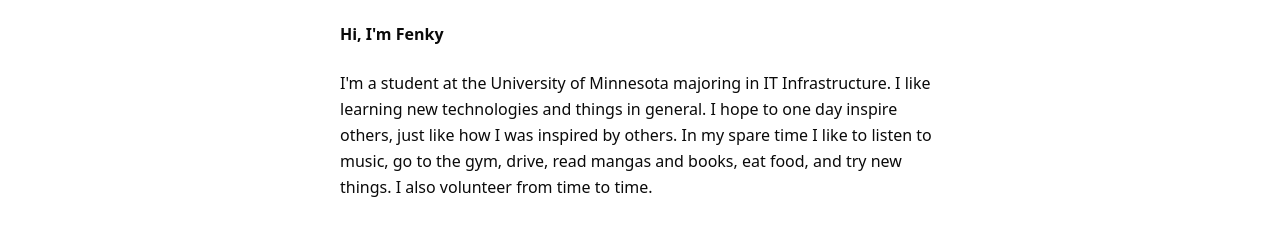
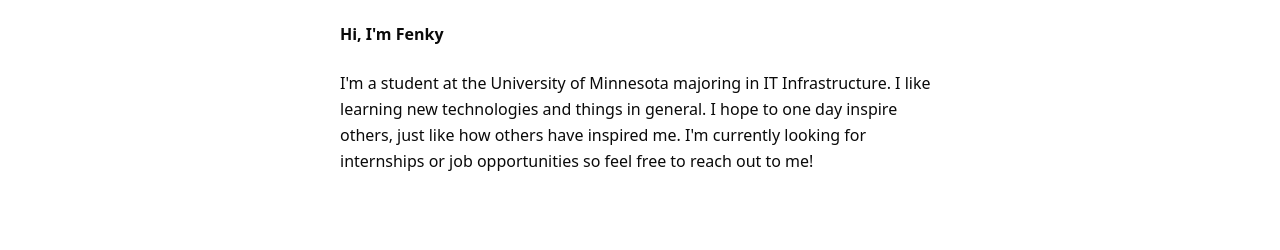
Before and after one commit to fenkur/my_portfolio, a Next.js app: page / in a window 1280 px wide. Shown: the part 179-429 px from the top of the page. Built offline with nearby package versions, Linux system fonts and the light colour scheme.

Commit message:
updated pages

```diff
--- a/app/blog/page.tsx
+++ b/app/blog/page.tsx
@@ -24,7 +24,7 @@
                             knowledge to help others or just make whatever I want that comes to mind.
                         </p>
                         <p className="text-foreground leading-relaxed">
-                            In my spare time I like to listen to music, go to the gym, drive, read mangas and books, eat food, and try new things. I also like to volunteer from time to time.
+                            In my spare time I like to listen to music, go to the gym, drive, read mangas and books, eat food, and try new things.
                         </p>
                         <p className="text-foreground leading-relaxed">
                             It&apos;s currently summer right now so I&apos;m trying to find a job and build projects along the way. I&apos;m also trying to get an AWS certificate along the way.
--- a/app/page.tsx
+++ b/app/page.tsx
@@ -16,8 +16,7 @@
             <p className="text-foreground leading-relaxed">
               I&apos;m a student at the University of Minnesota majoring in IT Infrastructure.
               I like learning new technologies and things in general. I hope to one day inspire others,
-              just like how I was inspired by others. In my spare time I like to listen to music,
-              go to the gym, drive, read mangas and books, eat food, and try new things. I also volunteer from time to time.
+              just like how others have inspired me. I&apos;m currently looking for internships or job opportunities so feel free to reach out to me!
             </p>
           </div>
         </section>
```
